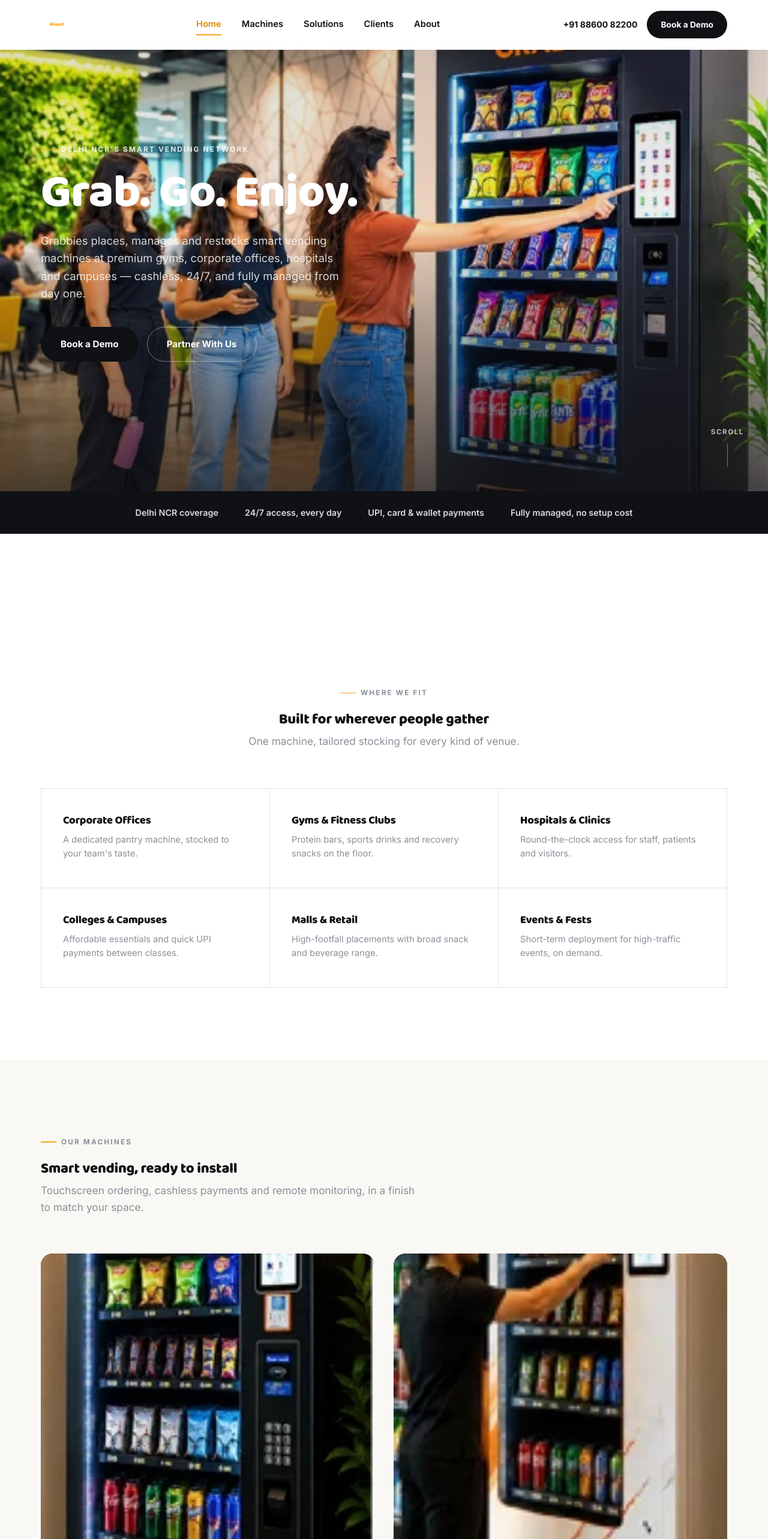
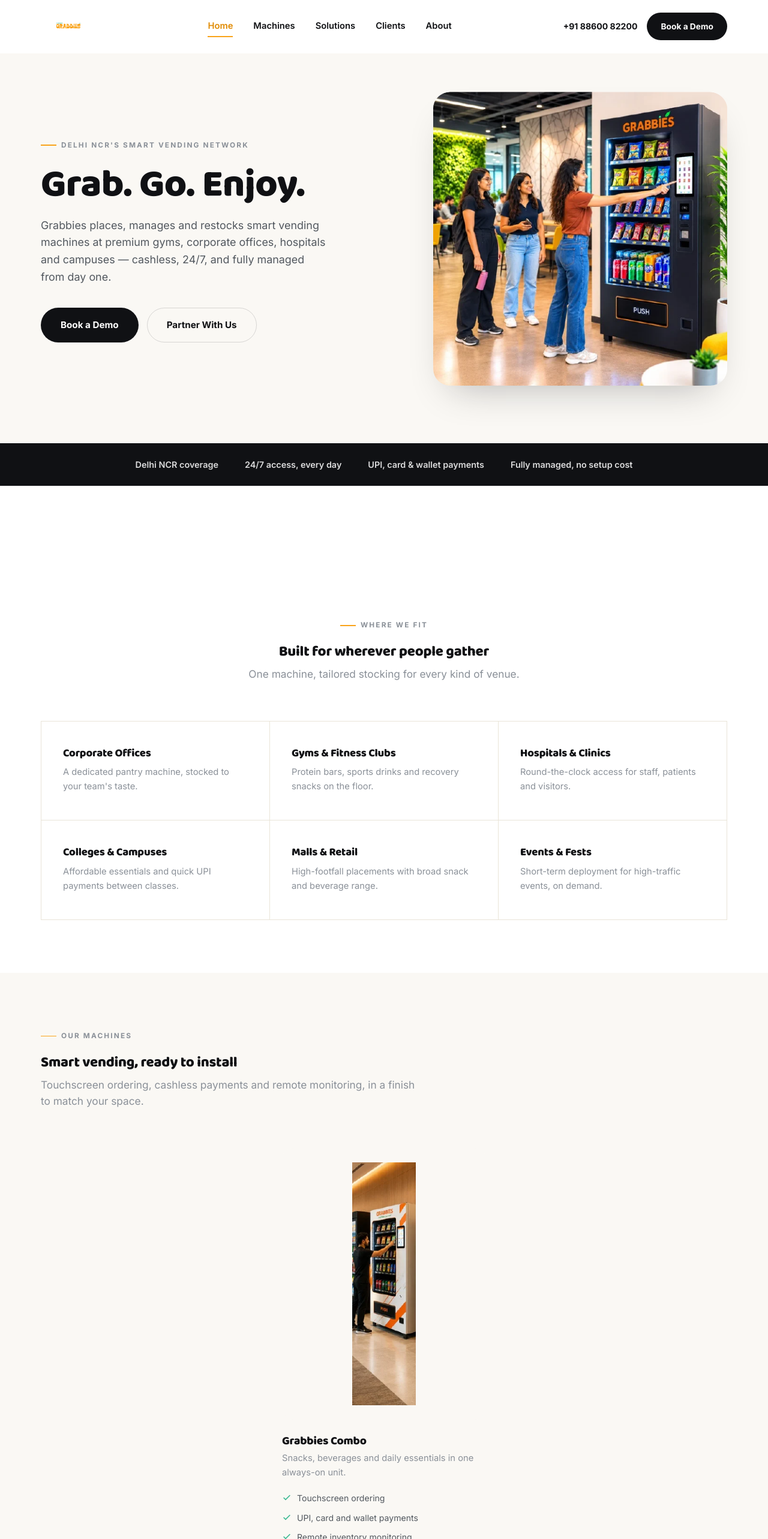
Before and after one commit to bhavikgrabbies/grabbies__website, a React (Vite) app: page / in a window 1280 px wide. Shown: the top 2566 px of the page at 60% size. Built offline with nearby package versions, Linux system fonts and the light colour scheme.

Commit message:
Fix hero/machine image distortion, logo size, spacing, and remove inaccurate content

```diff
--- a/src/components/Footer.css
+++ b/src/components/Footer.css
@@ -1,6 +1,6 @@
 .site-footer { background: var(--ink); color: rgba(255,255,255,0.7); padding: 88px 0 32px; }
 .footer-grid { display: grid; grid-template-columns: 1.6fr 1fr 1fr 1.2fr; gap: 48px; }
-.footer-brand img { height: 26px; margin-bottom: 20px; filter: brightness(0) invert(1); }
+.footer-brand img { height: 40px; margin-bottom: 20px; filter: brightness(0) invert(1); }
 .footer-brand p { font-size: 0.9rem; max-width: 280px; color: rgba(255,255,255,0.5); }
 .footer-col h4 { color: #fff; font-size: 0.78rem; letter-spacing: 0.1em; text-transform: uppercase; margin-bottom: 20px; font-family: var(--font-body); font-weight: 700; }
 .footer-col ul { list-style: none; margin: 0; padding: 0; display: flex; flex-direction: column; gap: 13px; }
--- a/src/components/Header.css
+++ b/src/components/Header.css
@@ -11,7 +11,8 @@
   display: flex; align-items: center; justify-content: space-between;
   padding: 18px 28px; max-width: var(--container); margin: 0 auto;
 }
-.logo img { height: 30px; }
+.logo { display: flex; align-items: center; }
+.logo img { height: 52px; width: auto; }
 .nav-links { display: flex; align-items: center; gap: 34px; }
 .nav-links a { font-weight: 600; font-size: 0.92rem; color: var(--ink); position: relative; padding: 4px 0; }
 .nav-links a::after {
--- a/src/components/Hero.css
+++ b/src/components/Hero.css
@@ -1,43 +1,27 @@
 .hero {
-  position: relative;
-  height: 92vh;
-  min-height: 620px;
-  display: flex;
-  align-items: flex-end;
-  overflow: hidden;
+  padding: 64px 0 96px;
+  background: var(--bg-soft);
 }
-.hero-media { position: absolute; inset: 0; z-index: 0; }
-.hero-media img { width: 100%; height: 100%; object-fit: cover; object-position: center 30%; }
-.hero-scrim {
-  position: absolute; inset: 0;
-  background: linear-gradient(180deg, rgba(16,17,20,0.15) 0%, rgba(16,17,20,0.05) 40%, rgba(16,17,20,0.75) 100%);
+.hero-grid {
+  display: grid;
+  grid-template-columns: 1.1fr 0.9fr;
+  gap: 56px;
+  align-items: center;
 }
-.hero-content {
-  position: relative; z-index: 1; width: 100%;
-  max-width: var(--container); margin: 0 auto; padding: 0 28px 96px;
-}
-.hero-copy { max-width: 680px; }
-.eyebrow-light { color: rgba(255,255,255,0.85); }
-.eyebrow-light::before { background: var(--orange); }
-.hero-copy h1 { color: #fff; font-size: clamp(2.8rem, 6vw, 5.2rem); margin-bottom: 0.3em; }
-.hero-copy p { color: rgba(255,255,255,0.82); font-size: 1.15rem; max-width: 520px; margin-bottom: 40px; }
+.hero-copy h1 { font-size: clamp(2.6rem, 5vw, 4rem); margin-bottom: 0.3em; }
+.hero-copy p { color: var(--body); font-size: 1.12rem; max-width: 480px; margin-bottom: 36px; }
 .hero-actions { display: flex; gap: 14px; flex-wrap: wrap; }
 
-.hero-scroll-cue {
-  position: absolute; right: 40px; bottom: 40px; z-index: 1;
-  display: flex; flex-direction: column; align-items: center; gap: 10px;
-  color: rgba(255,255,255,0.7); font-size: 0.72rem; font-weight: 700; letter-spacing: 0.14em; text-transform: uppercase;
+.hero-media {
+  border-radius: var(--radius-lg);
+  overflow: hidden;
+  box-shadow: 0 30px 60px -30px rgba(16,17,20,0.3);
+  aspect-ratio: 1 / 1;
 }
-.hero-scroll-cue .line { width: 1px; height: 40px; background: rgba(255,255,255,0.4); overflow: hidden; position: relative; }
-.hero-scroll-cue .line::after {
-  content: ""; position: absolute; top: -100%; left: 0; width: 100%; height: 100%;
-  background: #fff; animation: scrollcue 2s ease-in-out infinite;
+.hero-media img { width: 100%; height: 100%; object-fit: cover; }
+
+@media (max-width: 860px) {
+  .hero { padding: 40px 0 64px; }
+  .hero-grid { grid-template-columns: 1fr; gap: 32px; }
+  .hero-media { order: -1; max-width: 420px; margin: 0 auto; }
 }
-@keyframes scrollcue { 0% { top: -100%; } 60% { top: 100%; } 100% { top: 100%; } }
-@media (prefers-reduced-motion: reduce) { .hero-scroll-cue .line::after { animation: none; top: 0; } }
-
-@media (max-width: 720px) {
-  .hero { height: 86vh; align-items: flex-end; }
-  .hero-content { padding-bottom: 64px; }
-  .hero-scroll-cue { display: none; }
-}
--- a/src/components/Hero.tsx
+++ b/src/components/Hero.tsx
@@ -12,24 +12,19 @@
 
   return (
     <section className="hero">
-      <div className="hero-media">
-        <img src={img.hero} alt="Team using a Grabbies smart vending machine" />
-        <div className="hero-scrim" />
-      </div>
-      <div className="hero-content">
+      <div className="container hero-grid">
         <div ref={ref} className="fade-up hero-copy">
-          <span className="eyebrow eyebrow-light">{h.hero_eyebrow}</span>
+          <span className="eyebrow">{h.hero_eyebrow}</span>
           <h1>{h.hero_headline}</h1>
           <p>{h.hero_lead}</p>
           <div className="hero-actions">
             <Link to="/contact" className="btn btn-primary">Book a Demo</Link>
-            <Link to="/solutions" className="btn btn-outline-light">Partner With Us</Link>
+            <Link to="/solutions" className="btn btn-outline">Partner With Us</Link>
           </div>
         </div>
-      </div>
-      <div className="hero-scroll-cue">
-        <span>Scroll</span>
-        <div className="line" />
+        <div className="hero-media">
+          <img src={img.hero} alt="Team using a Grabbies smart vending machine" />
+        </div>
       </div>
     </section>
   );
--- a/src/components/MachineGrid.css
+++ b/src/components/MachineGrid.css
@@ -1,9 +1,12 @@
-.machine-grid { display: grid; grid-template-columns: repeat(auto-fit, minmax(300px, 1fr)); gap: 32px; }
+.machine-grid { display: grid; grid-template-columns: repeat(auto-fit, minmax(280px, 340px)); gap: 32px; justify-content: center; }
 .machine-card { transition: transform .3s cubic-bezier(.16,1,.3,1); }
 .machine-card:hover { transform: translateY(-4px); }
-.machine-card .thumb { aspect-ratio: 4/5; overflow: hidden; background: var(--ink); border-radius: var(--radius); }
-.machine-card .thumb img { width: 100%; height: 100%; object-fit: cover; transition: transform .6s cubic-bezier(.16,1,.3,1); }
-.machine-card:hover .thumb img { transform: scale(1.04); }
+.machine-card .thumb {
+  aspect-ratio: 3/4; overflow: hidden; border-radius: var(--radius);
+  background: var(--bg-soft); display: flex; align-items: center; justify-content: center; padding: 24px;
+}
+.machine-card .thumb img { width: 100%; height: 100%; object-fit: contain; transition: transform .5s cubic-bezier(.16,1,.3,1); }
+.machine-card:hover .thumb img { transform: scale(1.03); }
 .machine-card .info { padding-top: 26px; }
 .machine-card h3 { font-size: 1.2rem; margin-bottom: 6px; }
 .machine-card .tagline { color: var(--body-soft); font-size: 0.92rem; margin-bottom: 20px; }
--- a/src/components/Steps.tsx
+++ b/src/components/Steps.tsx
@@ -3,7 +3,7 @@
 const STEPS = [
   { n: '01', title: 'We visit & plan', body: 'Send an enquiry and we assess your space, footfall and audience to recommend the right machine and product mix.' },
   { n: '02', title: 'We install & manage', body: 'Live in 7–14 business days. We handle installation, restocking, maintenance and UPI setup — you provide the space.' },
-  { n: '03', title: 'You track & earn', body: 'Monthly revenue share or a fixed rental, with statements on time and a real dashboard to track every sale.' },
+  { n: '03', title: 'We keep it running', body: 'Regular restocking, real-time monitoring, and a monthly statement so you always know how the machine is doing.' },
 ];
 
 export default function Steps() {
--- a/src/content/faq.json
+++ b/src/content/faq.json
@@ -2,7 +2,7 @@
   "items": [
     {
       "q": "What does it cost for a venue?",
-      "a": "For revenue-share placements, there's no setup cost — Grabbies covers the machine, installation, and all operations, and you earn a percentage monthly. For corporates, we offer a fixed monthly rental covering hardware, software, and full management."
+      "a": "For venues, there's no setup cost — Grabbies covers the machine, installation, and all operations. For corporates, we offer a fixed monthly rental covering hardware, software, and full management."
     },
     {
       "q": "What footfall do you need?",
@@ -26,7 +26,7 @@
     },
     {
       "q": "Do machines work 24/7?",
-      "a": "Yes. Our vending machines operate round the clock, so venues and franchise partners earn even during non-business hours, weekends and holidays."
+      "a": "Yes. Our vending machines stay stocked and accept payments round the clock, including non-business hours, weekends and holidays."
     },
     {
       "q": "Who handles restocking and maintenance?",
--- a/src/content/machines.json
+++ b/src/content/machines.json
@@ -1,20 +1,9 @@
 {
   "items": [
     {
-      "name": "Grabbies Combo — Dark Series",
-      "image": "/img/machine-dark.png",
+      "name": "Grabbies Combo",
+      "image": "/img/machine-light.png",
       "tagline": "Snacks, beverages and daily essentials in one always-on unit.",
-      "features": [
-        "Touchscreen ordering",
-        "UPI, card and wallet payments",
-        "Remote inventory monitoring",
-        "Temperature-controlled shelving"
-      ]
-    },
-    {
-      "name": "Grabbies Combo — Light Series",
-      "image": "/img/machine-light.png",
-      "tagline": "The same full combo line-up, in a bright finish for lobbies and lounges.",
       "features": [
         "Touchscreen ordering",
         "UPI, card and wallet payments",
--- a/src/pages/Home.tsx
+++ b/src/pages/Home.tsx
@@ -57,7 +57,7 @@
         <div className="container">
           <div className="section-head">
             <span className="eyebrow">How It Works</span>
-            <h2>From enquiry to earning, in three steps</h2>
+            <h2>From enquiry to a live machine, in three steps</h2>
           </div>
           <Steps />
         </div>
--- a/src/styles/global.css
+++ b/src/styles/global.css
@@ -42,8 +42,8 @@
 }
 p { margin: 0 0 1em; }
 .container { max-width: var(--container); margin: 0 auto; padding: 0 28px; }
-section { padding: 120px 0; }
-@media (max-width: 720px) { section { padding: 72px 0; } .container { padding: 0 20px; } }
+section { padding: 88px 0; }
+@media (max-width: 720px) { section { padding: 56px 0; } .container { padding: 0 20px; } }
 
 /* Minimal, restrained utility classes — verdantic-style: lots of whitespace, huge type, quiet color */
 .eyebrow {
```
Also changed, not shown: src/components/PartnerTabs.tsx (+5 -5 lines), src/pages/About.tsx (+5 -5 lines).
